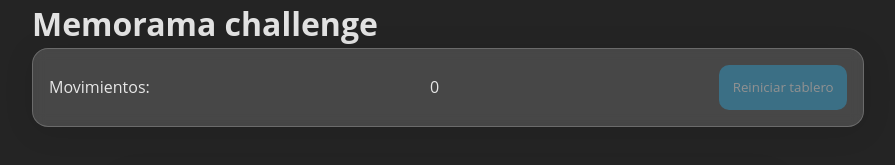
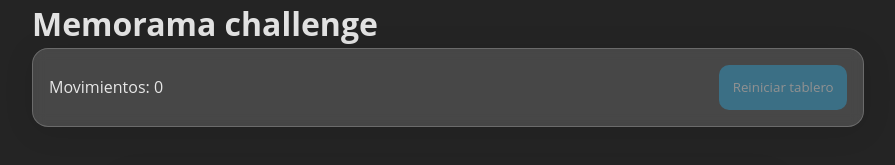
Before and after one commit to yasskate/memory_game, a React (Vite) app: page / in a window 1280 px wide. Shown: the top 165 px of the page, without its empty margins (192-1087 px from the left). Built offline with nearby package versions, Linux system fonts and the light colour scheme.

Commit message:
Fix text (#7)

```diff
--- a/src/components/board/boardControllers.tsx
+++ b/src/components/board/boardControllers.tsx
@@ -15,7 +15,7 @@ const BoardControllers: FC = () => {
 
   return (
     <BoardControllersContainer disabled={gameOver} >
-      Movimientos: <p data-testid="moves">{moves}</p>
+      <p>Movimientos: <span data-testid="moves">{moves}</span></p>
       <button
         className='reset-board-button'
         data-testid='reset-board-button'
```
